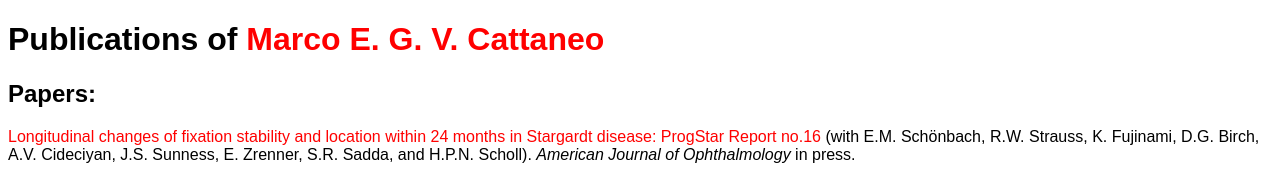
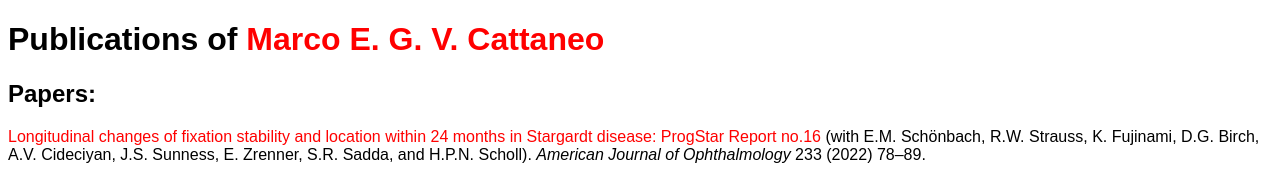
Before and after one commit to marcoegv/marcoegv.github.io, a plain HTML site: page index.html in a window 1280 px wide. Shown: the top 177 px of the page. Drawn offline with Linux system fonts and the light colour scheme.

Commit message:
ajo2 issue

```diff
--- a/index.html
+++ b/index.html
@@ -13,7 +13,7 @@ a:hover{text-decoration: underline}
 <body>
 <h1>Publications of <a href="mailto:marco.cattaneo@unibas.ch">Marco E. G. V. Cattaneo</a></h1>
 <h2>Papers:</h2>
-<p><a href="http://doi.org/10.1016/j.ajo.2021.07.013">Longitudinal changes of fixation stability and location within 24 months in Stargardt disease: ProgStar Report no.16</a> (with E.M.&nbsp;Schönbach, R.W.&nbsp;Strauss, K.&nbsp;Fujinami, D.G.&nbsp;Birch, A.V.&nbsp;Cideciyan, J.S.&nbsp;Sunness, E.&nbsp;Zrenner, S.R.&nbsp;Sadda, and H.P.N.&nbsp;Scholl). <i>American Journal of Ophthalmology</i> in press.</p>
+<p><a href="http://doi.org/10.1016/j.ajo.2021.07.013">Longitudinal changes of fixation stability and location within 24 months in Stargardt disease: ProgStar Report no.16</a> (with E.M.&nbsp;Schönbach, R.W.&nbsp;Strauss, K.&nbsp;Fujinami, D.G.&nbsp;Birch, A.V.&nbsp;Cideciyan, J.S.&nbsp;Sunness, E.&nbsp;Zrenner, S.R.&nbsp;Sadda, and H.P.N.&nbsp;Scholl). <i>American Journal of Ophthalmology</i>&nbsp;233&nbsp;(2022) 78–89.</p>
 <p><a href="http://doi.org/10.1016/j.ajo.2021.04.015">The progression of Stargardt disease using volumetric hill of vision analyses over 24 months: ProgStar report no.15</a> (with E.M.&nbsp;Schönbach, L.&nbsp;Janeschitz-Kriegl, R.W.&nbsp;Strauss, K.&nbsp;Fujinami, D.G.&nbsp;Birch, A.V.&nbsp;Cideciyan, J.S.&nbsp;Sunness, R.G.&nbsp;Weleber, M.S.&nbsp;Ip, S.R.&nbsp;Sadda, and H.P.N.&nbsp;Scholl). <i>American Journal of Ophthalmology</i>&nbsp;230&nbsp;(2021) 123–133.</p>
 <p><a href="http://doi.org/10.1016/j.jcin.2021.06.025">Impact of diabetes on outcome with drug-coated balloons versus drug-eluting stents: The BASKET-SMALL 2 trial</a> (with J.&nbsp;Wöhrle, B.&nbsp;Scheller, J.&nbsp;Seeger, A.&nbsp;Farah, M.-A.&nbsp;Ohlow, N.&nbsp;Mangner, S.&nbsp;Möbius-Winkler, D.&nbsp;Weilenmann, G.&nbsp;Stachel, G.&nbsp;Leibundgut, P.&nbsp;Rickenbacher, N.&nbsp;Gilgen, C.&nbsp;Kaiser, and R.V.&nbsp;Jeger). <i>JACC: Cardiovascular Interventions</i>&nbsp;14&nbsp;(2021) 1789–1798. [the unformatted version is freely available <a href="publications/jaccci-uv.pdf">here</a>]</p>
 <p><a href="http://doi.org/10.2196/26264">Using a tailored digital health intervention for family communication and cascade genetic testing in Swiss and Korean families with hereditary breast and ovarian cancer: Protocol for the DIALOGUE study</a> (with S.&nbsp;Kim, M.&nbsp;Aceti, V.&nbsp;Baroutsou, N.&nbsp;Bürki, M.&nbsp;Caiata-Zufferey, P.O.&nbsp;Chappuis, F.M.&nbsp;Ciorba, R.&nbsp;Graffeo-Galbiati, V.&nbsp;Heinzelmann-Schwarz, J.&nbsp;Jeong, M.M.&nbsp;Jung, S.-W.&nbsp;Kim, J.&nbsp;Kim, M.C.&nbsp;Lim, C.&nbsp;Ming, C.&nbsp;Monnerat, H.S.&nbsp;Park, S.H.&nbsp;Park, C.A.&nbsp;Pedrazzani, M.&nbsp;Rabaglio, J.M.&nbsp;Ryu, R.&nbsp;Saccilotto, S.&nbsp;Wieser, U.&nbsp;Zürrer-Härdi, and M.C.&nbsp;Katapodi). <i>JMIR Research Protocols</i>&nbsp;10&nbsp;(2021) e26264.</p>
```
